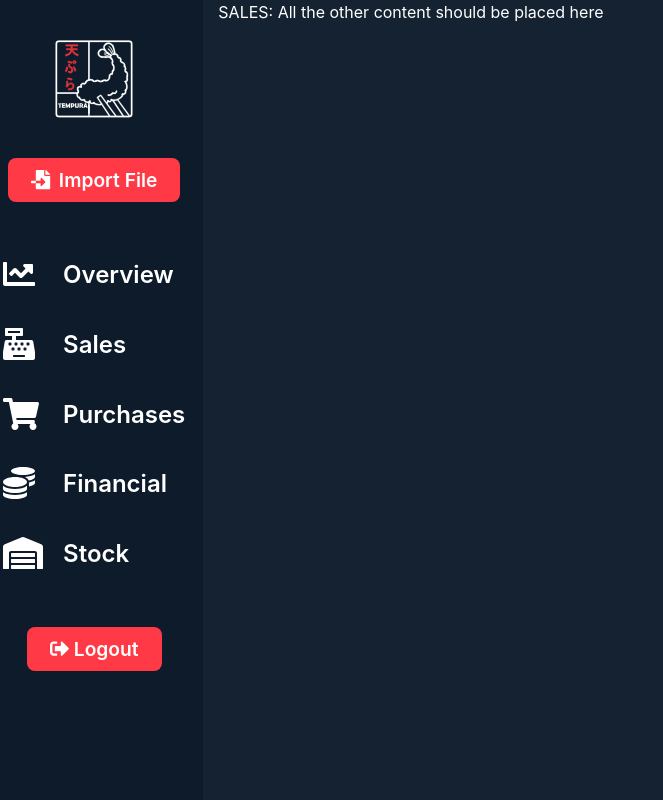
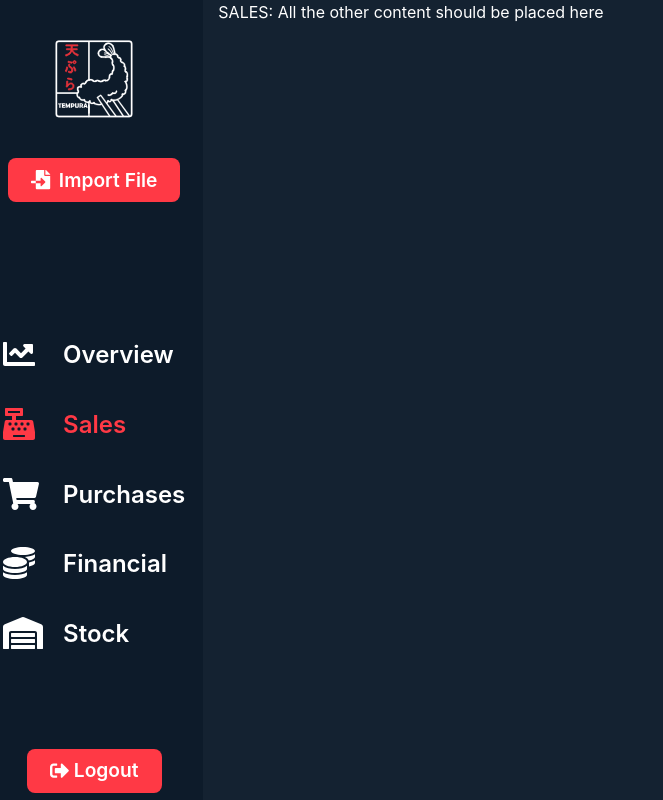
Before and after one commit to antoniopedrodantas/sinf-feup, a React (Create React App) app in the folder tempura/client/: page /sales in a window 1280 px wide. Shown: the whole page, without its empty margins (0-663 px from the left). Built offline with nearby package versions, Linux system fonts and the light colour scheme.

Commit message:
added highlight in sidebar according to current coreview

```diff
--- a/tempura/client/package.json
+++ b/tempura/client/package.json
@@ -16,6 +16,7 @@
     "@types/react-dom": "^17.0.0",
     "@types/react-router-dom": "^5.1.6",
     "bootstrap": "^4.5.3",
+    "prop-types": "^15.7.2",
     "react": "^17.0.1",
     "react-bootstrap": "^1.4.0",
     "react-dom": "^17.0.1",
--- a/tempura/client/src/components/SideBar.tsx
+++ b/tempura/client/src/components/SideBar.tsx
@@ -1,12 +1,37 @@
-import React from 'react';
+import React, { Component } from 'react';
 import './styles/SideBar.css';
 const logo =  require("../assets/logo.svg")
 import { FontAwesomeIcon } from '@fortawesome/react-fontawesome'
 import { faFileImport, faSignOutAlt} from '@fortawesome/free-solid-svg-icons'
 import { faChartLine, faCashRegister, faShoppingCart, faCoins, faWarehouse} from '@fortawesome/free-solid-svg-icons'
 
-{/* add icons to buttons */}
-const SideBar: React.FC = () => {
+interface SideProps {
+  coreview: string;
+}
+
+class SideBar extends Component<SideProps> {
+
+  render() {
+    const {coreview} = this.props
+    let overviewItem="nav-item", salesItem="nav-item", purchasesItem="nav-item", financialItem="nav-item", stockItem="nav-item"
+    let core = {coreview}.coreview
+
+    if(!core.localeCompare("overview")){
+      overviewItem="selected-item"
+    }
+    else if(!core.localeCompare("sales")){
+      salesItem="selected-item"
+    }
+    else if(!core.localeCompare("purchases")){
+      purchasesItem="selected-item"
+    }
+    else if(!core.localeCompare("financial")){
+      financialItem="selected-item"
+    }
+    else{
+      stockItem="selected-item"
+    }
+
     return (
       <>
         <img id="left-logo" src={logo} alt="logo" />
@@ -16,23 +41,24 @@ const SideBar: React.FC = () => {
         </button>
 
         <nav className="nav-items">
-        <a id="overview" className="nav-item" href="#">
+
+          <a id="overview" className={overviewItem} href="#">
             <span className="nav-icon fa-layers fa-fw"><FontAwesomeIcon icon={faChartLine} size = 'lg'/></span> <span>Overview</span>
           </a>
 
-        <a id="sales" className="nav-item" href="#">
+          <a id="sales" className={salesItem} href="#">
             <span className="nav-icon fa-layers fa-fw"><FontAwesomeIcon icon={faCashRegister} size = 'lg'/></span> <span>Sales</span>
           </a>
 
-        <a id="purchases" className="nav-item" href="#">
+          <a id="purchases" className={purchasesItem} href="#">
             <span className="nav-icon fa-layers fa-fw"><FontAwesomeIcon icon={faShoppingCart} size = 'lg'/></span> <span>Purchases</span>
           </a>
 
-        <a id="financial" className="nav-item" href="#">
+          <a id="financial" className={financialItem} href="#">
             <span className="nav-icon fa-layers fa-fw"><FontAwesomeIcon icon={faCoins} size = 'lg'/></span> <span>Financial</span>
           </a>
 
-        <a id="stock" className="nav-item" href="#">
+          <a id="stock" className={stockItem} href="#">
             <span className="nav-icon fa-layers fa-fw"><FontAwesomeIcon icon={faWarehouse} size = 'lg'/></span> <span>Stock</span>
           </a>
 
@@ -43,6 +69,15 @@ const SideBar: React.FC = () => {
         </button>
     </>
     );
-};
+
+  }
+}
 
 export default SideBar;
+
+{/*
+TODO:
+- routes
+- media queries
+- toogle
+*/}
--- a/tempura/client/src/components/styles/SideBar.css
+++ b/tempura/client/src/components/styles/SideBar.css
@@ -27,7 +27,7 @@
 
 ::-webkit-scrollbar {
   width: 0px;
-  background: transparent; /* make scrollbar transparent */
+  background: transparent;
 }
 
 #left-logo{
@@ -53,7 +53,7 @@
 }
 
 .logout{
-  margin-top:2em;
+  margin-top: auto;
 }
 
 .left-buttons:hover{
@@ -69,7 +69,8 @@
 .nav-items{
   display: flex;
   flex-direction: column;
-
+  margin-top: 5em;
+  margin-bottom: 5em;
 }
 
 .nav-item{
@@ -82,6 +83,26 @@
   font-weight: 600;
 }
 
+.selected-item{
+  text-decoration: none;
+  margin-top: 0.7em;
+  margin-bottom: 0.7em;
+
+  color: var(--red-color);
+  font-size: 1.5em;
+  font-weight: 600;
+}
+
+.nav-item:hover{
+  color: var(--red-color);
+  text-decoration: none;
+}
+
+.selected-item:hover{
+  color: var(--red-color);
+  text-decoration: none;
+}
+
 .nav-icon{
   margin-right: 1em;
 }
--- a/tempura/client/src/scenes/Financial/Financial.tsx
+++ b/tempura/client/src/scenes/Financial/Financial.tsx
@@ -8,7 +8,7 @@ export const Financial: React.FC = () => {
     <>
       <div className="row h-100">
         <div className="left-side col-md-2">
-            <SideBar />
+            <SideBar coreview="financial"/>
         </div>
         <div className="right-side col-md-10">
           FINANCIAL: All the other content should be placed here
--- a/tempura/client/src/scenes/Overview/Overview.tsx
+++ b/tempura/client/src/scenes/Overview/Overview.tsx
@@ -6,16 +6,14 @@ import './styles/Overview.css';
 const Overview: React.FC = () => {
   return (
     <>
-
       <div className="row h-100">
         <div className="left-side col-md-2">
-            <SideBar />
+            <SideBar coreview="overview"/>
         </div>
         <div className="right-side col-md-10">
           OVERVIEW: All the other content should be placed here
         </div>
       </div>
-
     </>
   );
 };
--- a/tempura/client/src/scenes/Purchases/Purchases.tsx
+++ b/tempura/client/src/scenes/Purchases/Purchases.tsx
@@ -10,7 +10,7 @@ const Purchases: React.FC = () => {
     <>
       <div className="row h-100">
         <div className="left-side col-md-2">
-            <SideBar />
+            <SideBar coreview="purchases"/>
         </div>
         <div className="right-side col-md-10">
           PURCHASES: All the other content should be placed here
--- a/tempura/client/src/scenes/Sales/Sales.tsx
+++ b/tempura/client/src/scenes/Sales/Sales.tsx
@@ -9,7 +9,7 @@ const Sales: React.FC = () => {
     <>
       <div className="row h-100">
         <div className="left-side col-md-2">
-            <SideBar />
+            <SideBar coreview="sales"/>
         </div>
         <div className="right-side col-md-10">
           SALES: All the other content should be placed here
--- a/tempura/client/src/scenes/Stock/Stock.tsx
+++ b/tempura/client/src/scenes/Stock/Stock.tsx
@@ -9,7 +9,7 @@ const Stock: React.FC = () => {
     <>
       <div className="row h-100">
         <div className="left-side col-md-2">
-            <SideBar />
+            <SideBar coreview="stock"/>
         </div>
         <div className="right-side col-md-10">
           STOCK: All the other content should be placed here
```
Also changed, not shown: tempura/client/src/assets/miles.jpeg (deleted). Lines whose indentation alone changed are shown as unchanged.
